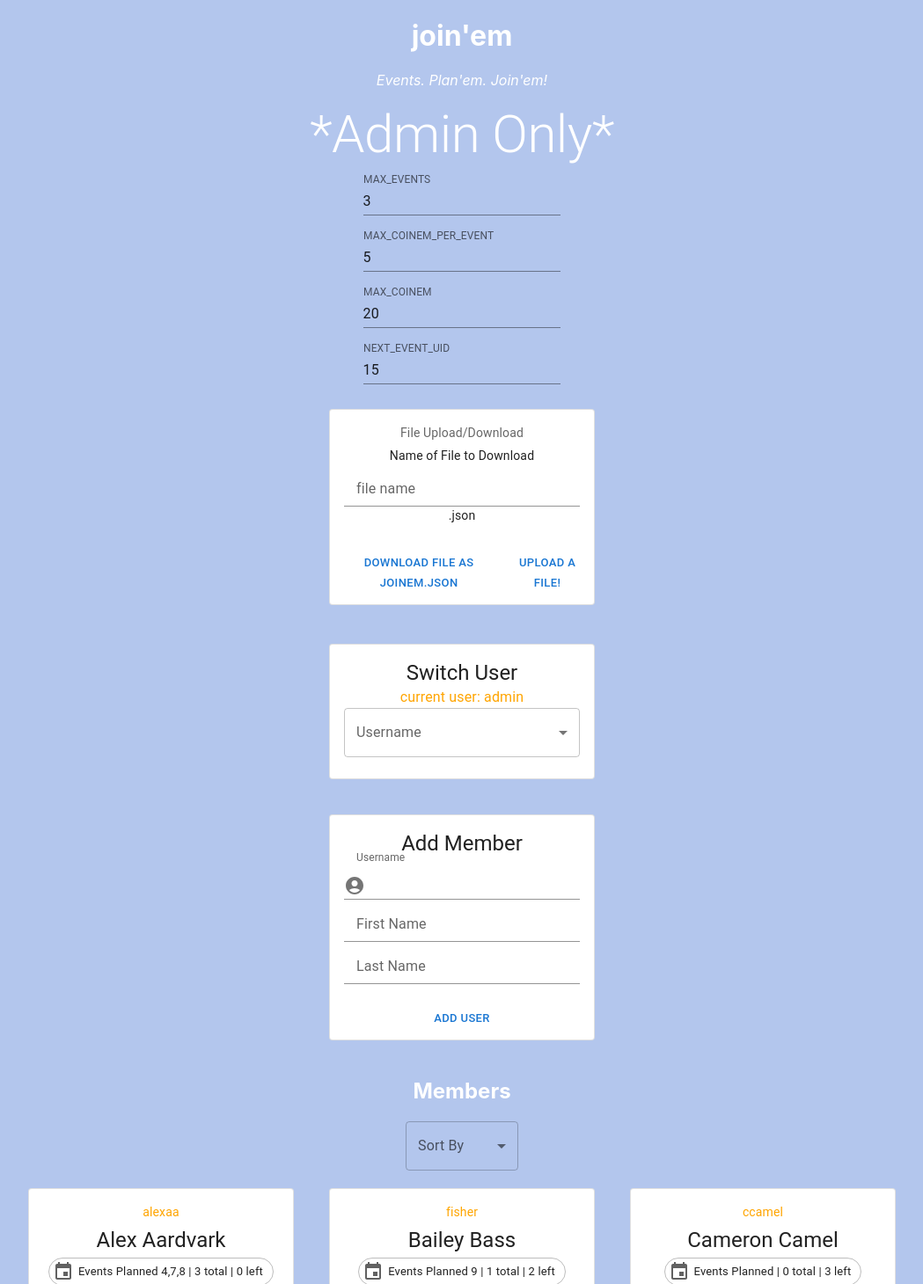
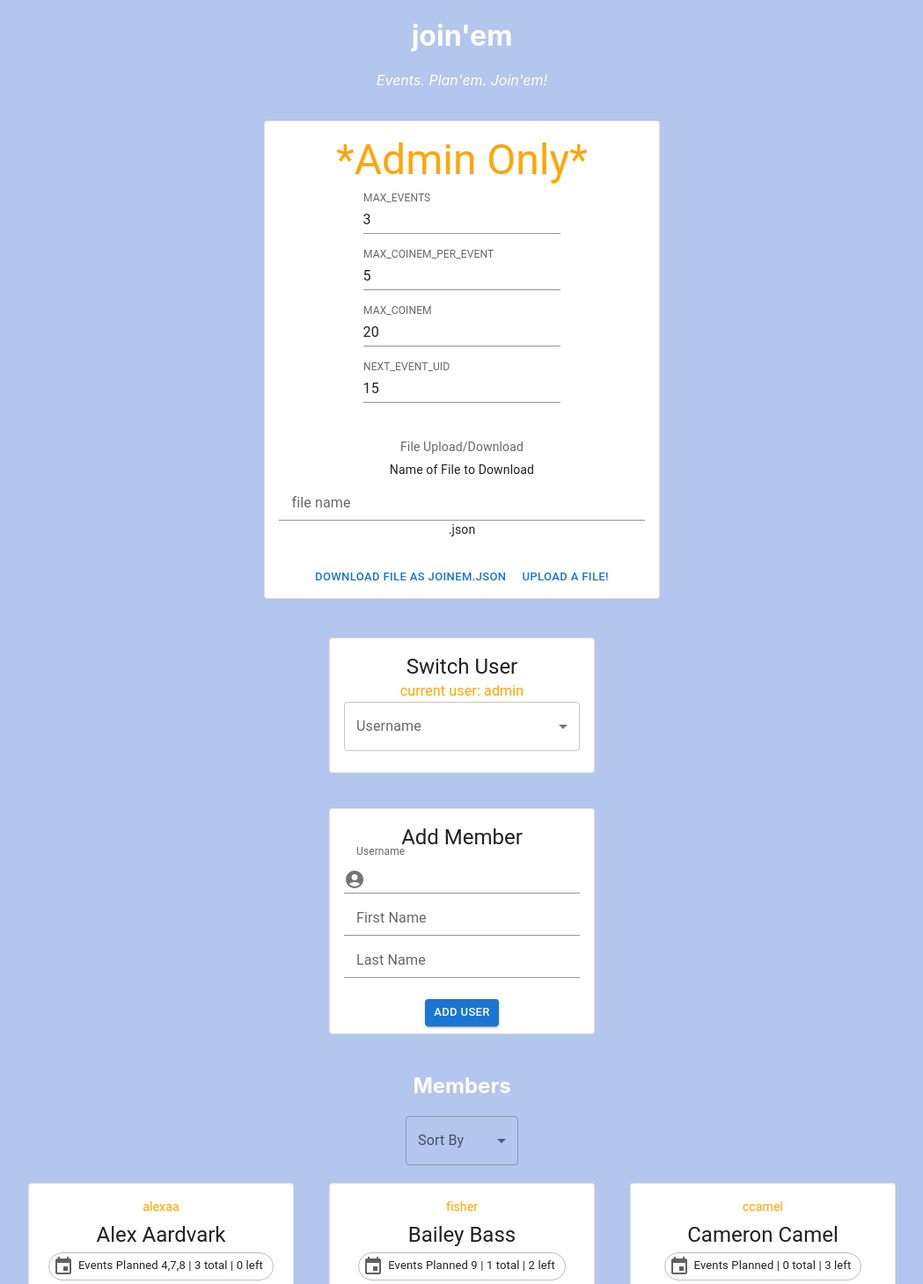
Before and after one commit to selinaes/React-WebApp, a React (Create React App) app: page / in a window 1280 px wide. Shown: the part 410-1870 px from the top of the page at 88% size, without its empty margins (115-1164 px from the left). Built offline with nearby package versions, Linux system fonts and the light colour scheme.

Commit message:
move admin only into card, update buttons display

```diff
--- a/src/App.js
+++ b/src/App.js
@@ -444,7 +444,10 @@ class App extends React.Component{
         {/* {adminOnly} */}
         {(this.state.currentUser === 'admin')
         ? <div>
-        <Typography variant="h2" component="div">
+          <div style ={{ display:"inline-block"}}>
+          <Card sx={{ minWidth: 275, maxWidth:500 }} style={{ margin:20 }} variant="outlined">
+          <CardContent>
+        <Typography variant="h3" color="orange" component="div">
          *Admin Only*
         </Typography>
         <Typography variant="body1" component="div">
@@ -500,8 +503,7 @@ class App extends React.Component{
         /><br/>
         </Box>
         </Typography>
-        <div style ={{ display:"inline-block"}}>
-          <Card sx={{ minWidth: 275, maxWidth:300 }} style={{ margin:20 }} variant="outlined">
+        </CardContent>
           <CardContent>
           <Typography sx={{ fontSize: 14 }} color="text.secondary" gutterBottom>
           File Upload/Download
--- a/src/Components/Events.js
+++ b/src/Components/Events.js
@@ -9,6 +9,7 @@ import RemoveCircleOutlineIcon from '@mui/icons-material/RemoveCircleOutline';
 import AddCircleOutlineIcon from '@mui/icons-material/AddCircleOutline';
 import FaceIcon from '@mui/icons-material/Face';
 import MonetizationOnIcon from '@mui/icons-material/MonetizationOn';
+import EventIcon from '@mui/icons-material/Event';
 
 const ListItem = styled('li')(({ theme }) => ({
   margin: theme.spacing(0.5),
@@ -84,7 +85,7 @@ class Event extends React.Component{
                 { this.props.evtObj.description }
             </Typography>
             <Typography sx={{ fontSize: 16 }} color="orange" gutterBottom>
-                Planner: { this.props.evtObj.planner }
+                planner: { this.props.evtObj.planner }
             </Typography>
             <Paper sx={{display: 'flex',justifyContent: 'center',flexWrap: 'wrap',listStyle: 'none',p: 0.5,m: 0}}
                   component="ul" elevation='0'>
@@ -210,7 +211,7 @@ class InputEvent extends React.Component {
                     </FormControl>
               </CardContent>
               <CardActions style={{justifyContent: 'center'}}>
-                <Button size="medium" onClick={this.onAddClick}>Add Event</Button>
+              <Button variant="contained" onClick={this.onAddClick} startIcon={<EventIcon/>}>Add Event</Button>
                 {/* must name a seperate click handler this.onAddClick here, because within render cannot call any function,
                 cannot call this.props.xxx or will get into infinite loop*/}
               </CardActions>
--- a/src/Components/PeoplePage.js
+++ b/src/Components/PeoplePage.js
@@ -88,7 +88,7 @@ import Profile from "./Profile";
                     </FormControl>
               </CardContent>
               <CardActions style={{justifyContent: 'center'}}>
-                <Button size="small" onClick={this.onClick}>Add User</Button>
+                <Button size="small" variant="contained" onClick={this.onClick}>Add User</Button>
               </CardActions>
             </Card>
           </div>
@@ -244,7 +244,7 @@ import Profile from "./Profile";
                     </FormControl>
 
           {(this.props.currentUser !== 'admin')
-        ?<Button size="small" onClick={this.hideUsers}>{(this.state.hide)?"Show":"Hide"} other members</Button>
+        ?<div><br/><Button size="small" variant="contained" onClick={this.hideUsers}>{(this.state.hide)?"Show":"Hide"} other members</Button></div>
         :<div>
         {this.state.sortedMembers.map(member =>
         (<Profile member={member}
```
